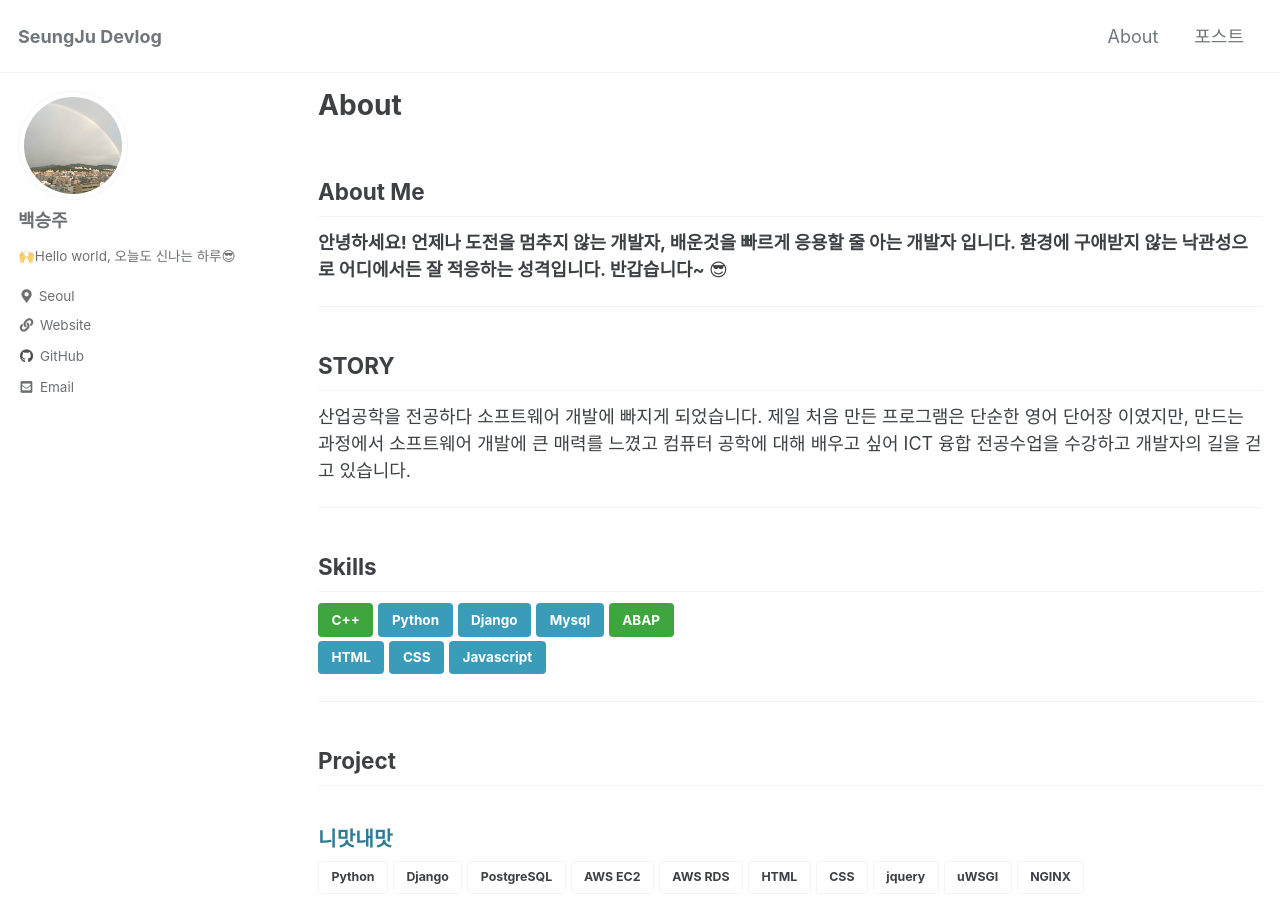
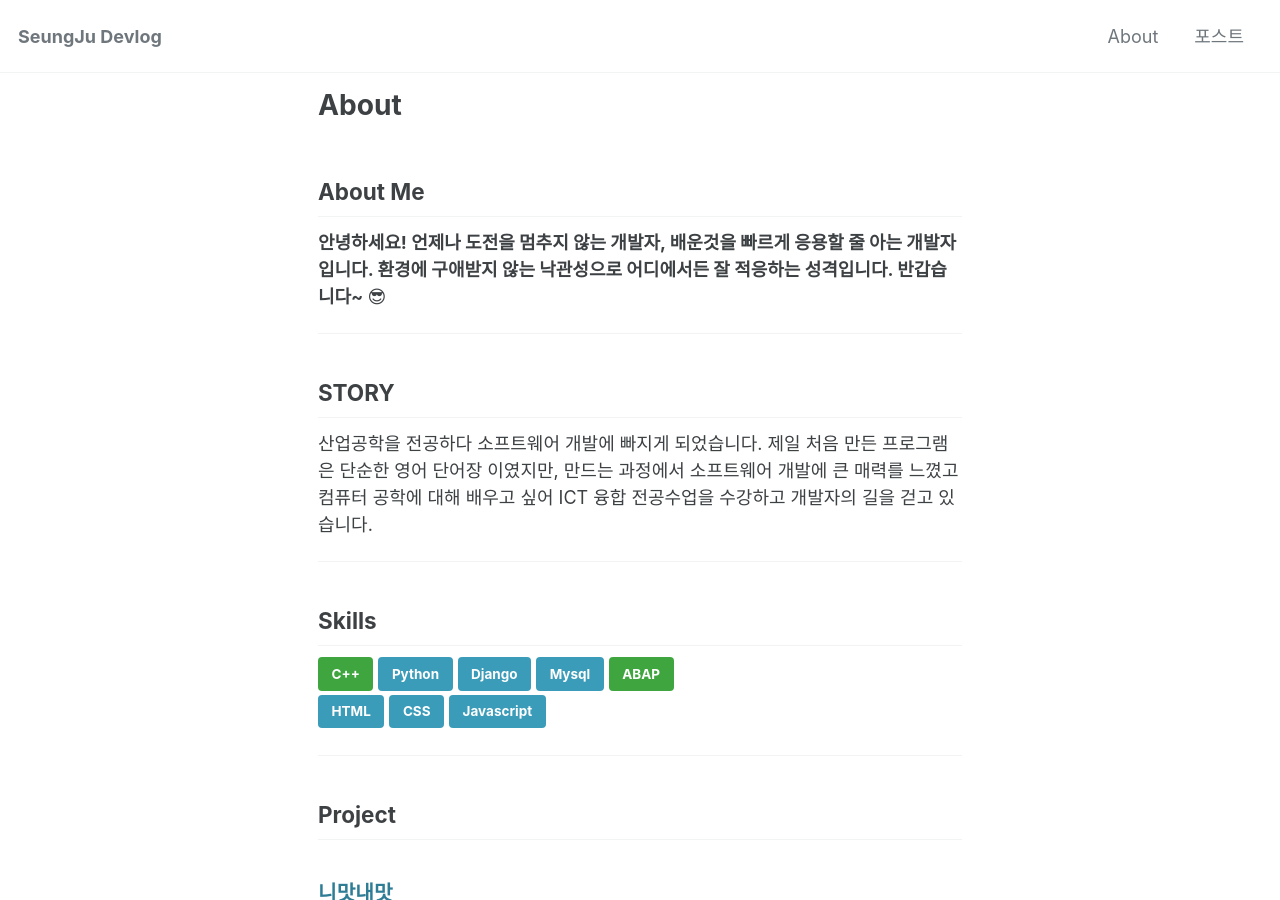
Before and after one commit to halucinor/halucinor.github.io, a Jekyll site: the page built from _pages/about.md, in a window 1280 px wide and 900 px high. Built offline with Jekyll 4.4.1, drawn with Linux system fonts in a browser that asks for light colours; cached includes are drawn as plain includes; part of the change alters nothing that is shown.

```diff
--- a/_pages/about.md
+++ b/_pages/about.md
@@ -1,8 +1,6 @@
 ---
 title: "About"
 permalink: /about/
-author_profile: true
-classes: wide
 layout: single
 ---
 
```
